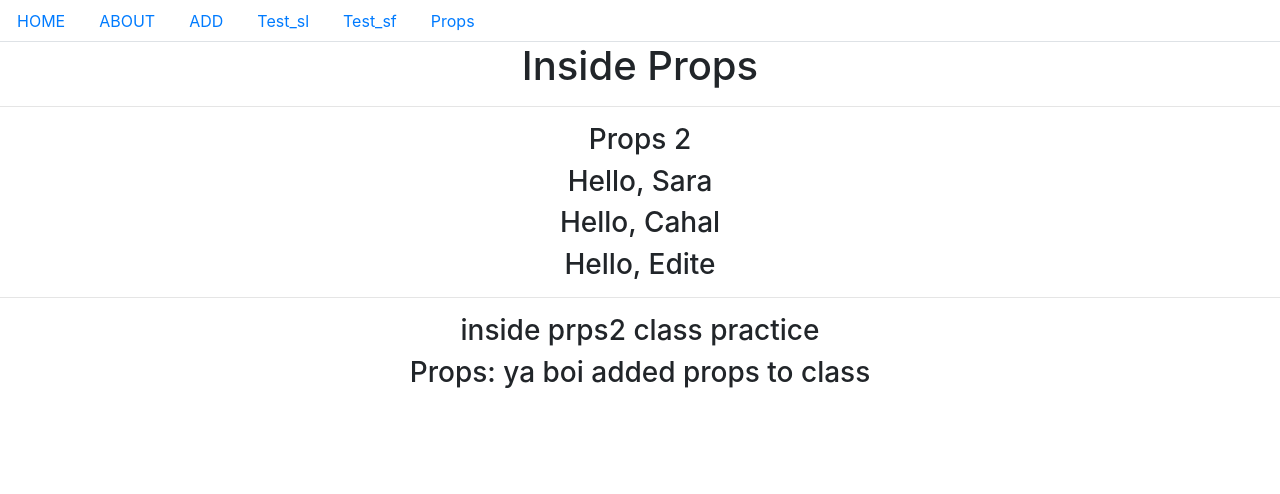
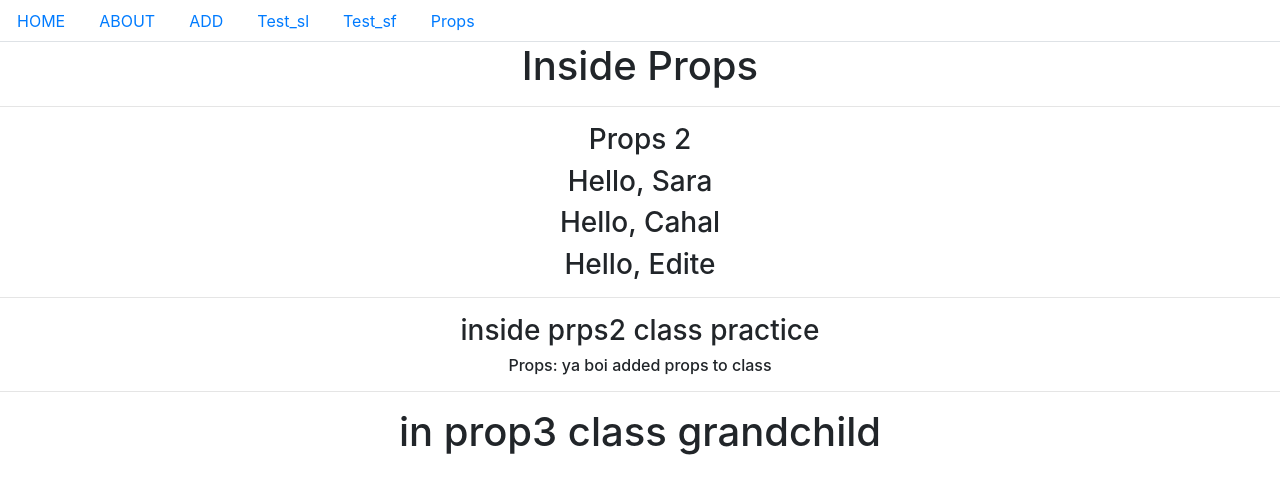
Before and after one commit to Abduliokhanio/resume-app-frontend, a React (Create React App) app: page /props in a window 1280 px wide. Shown: the top 494 px of the page. Built offline with nearby package versions, Linux system fonts and the light colour scheme.

Commit message:
--testing grandchild

```diff
--- a/src/state-full/Props.js
+++ b/src/state-full/Props.js
@@ -1,6 +1,7 @@
 import React, { Component } from 'react'
 import Props2 from "../state-less/Props2"
 import Props2class from "../state-full/Props2class"
+import Props3class from "./Props3class"
 
 export class Props extends Component {
 
@@ -16,6 +17,8 @@
                 <Props2/>
                 <hr/>
                 <Props2class name="ya boi added props to class"/>
+                <hr/>
+                <Props3class/>
             </div>
         )
     }
--- a/src/state-full/Props2class.js
+++ b/src/state-full/Props2class.js
@@ -22,7 +22,7 @@
         return (
             <div>
                 <h3>inside prps2 class practice</h3>
-                <h3 onClick ={this.changingprops}>Props: {this.state.sentence}</h3>
+                <h6 onClick ={this.changingprops}>Props: {this.state.sentence}</h6>
             </div>
         )
     }
--- /dev/null
+++ b/src/state-full/Props3class.js
@@ -0,0 +1,13 @@
+import React, { Component } from 'react'
+
+export class Props3class extends Component {
+    render() {
+        return (
+            <div>
+                <h1>in prop3 class grandchild</h1>
+            </div>
+        )
+    }
+}
+
+export default Props3class
```
Also changed, not shown: 1 other file (tests, documents, lock files or other folders).
